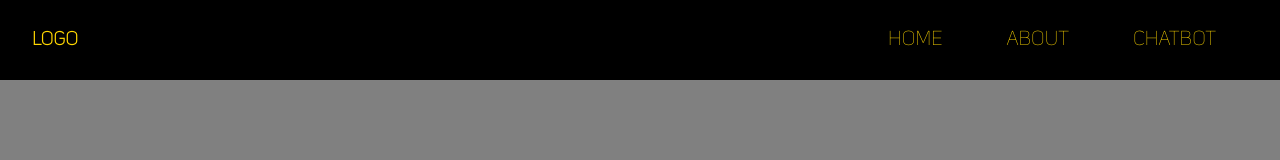
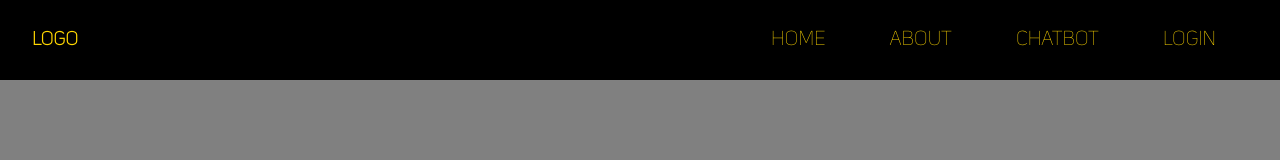
Before and after one commit to prodhanm/Gen_AI_Hackathon_Project, a React (Create React App) app in the folder frontend/: page / in a window 1280 px wide. Shown: the top 160 px of the page. Built offline with nearby package versions, Linux system fonts and the light colour scheme.

Commit message:
NavBar updated

```diff
--- a/frontend/src/components/LandingPage.js
+++ b/frontend/src/components/LandingPage.js
@@ -11,6 +11,7 @@ const LandingPage = () => {
           <a href="#">Home</a>
           <a href="#">About</a>
           <a href="#">ChatBot</a>
+          <a href="#">Login</a>
         </nav>
       </header>
       <Hero />
```
